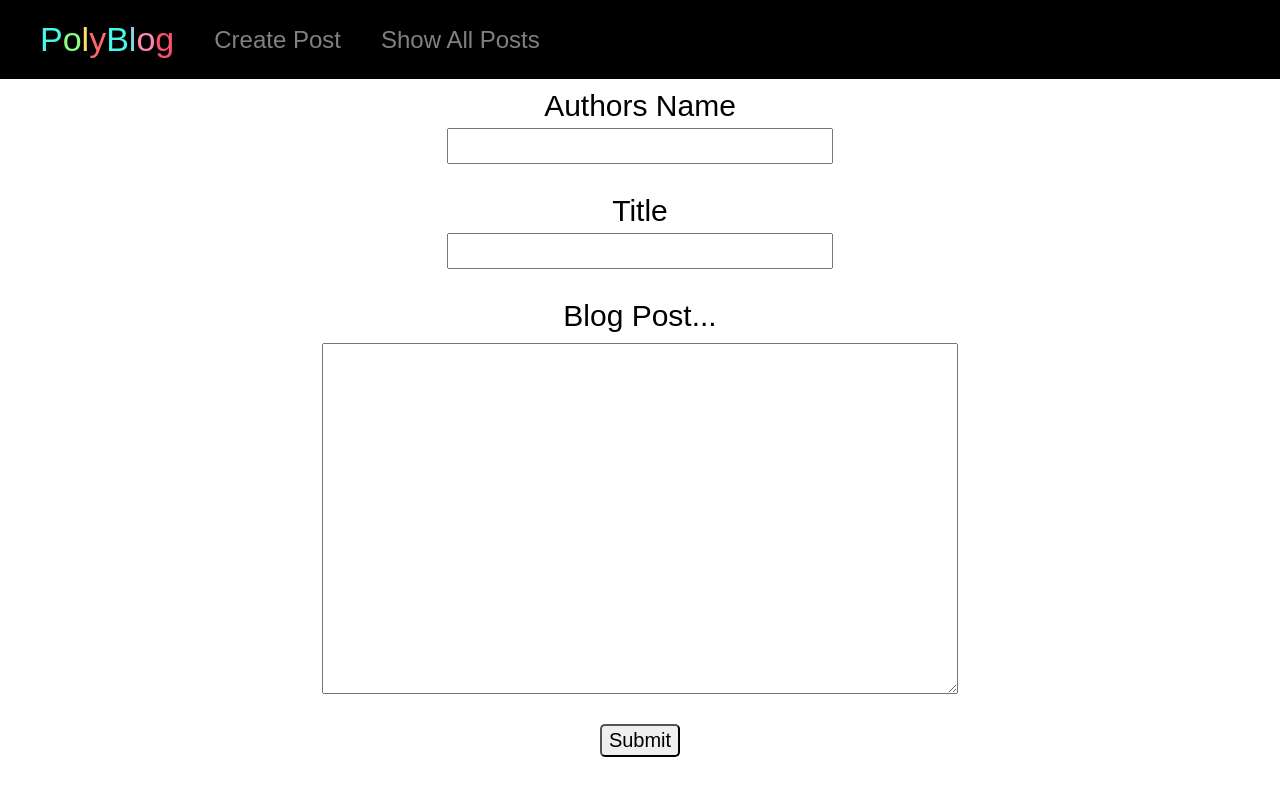
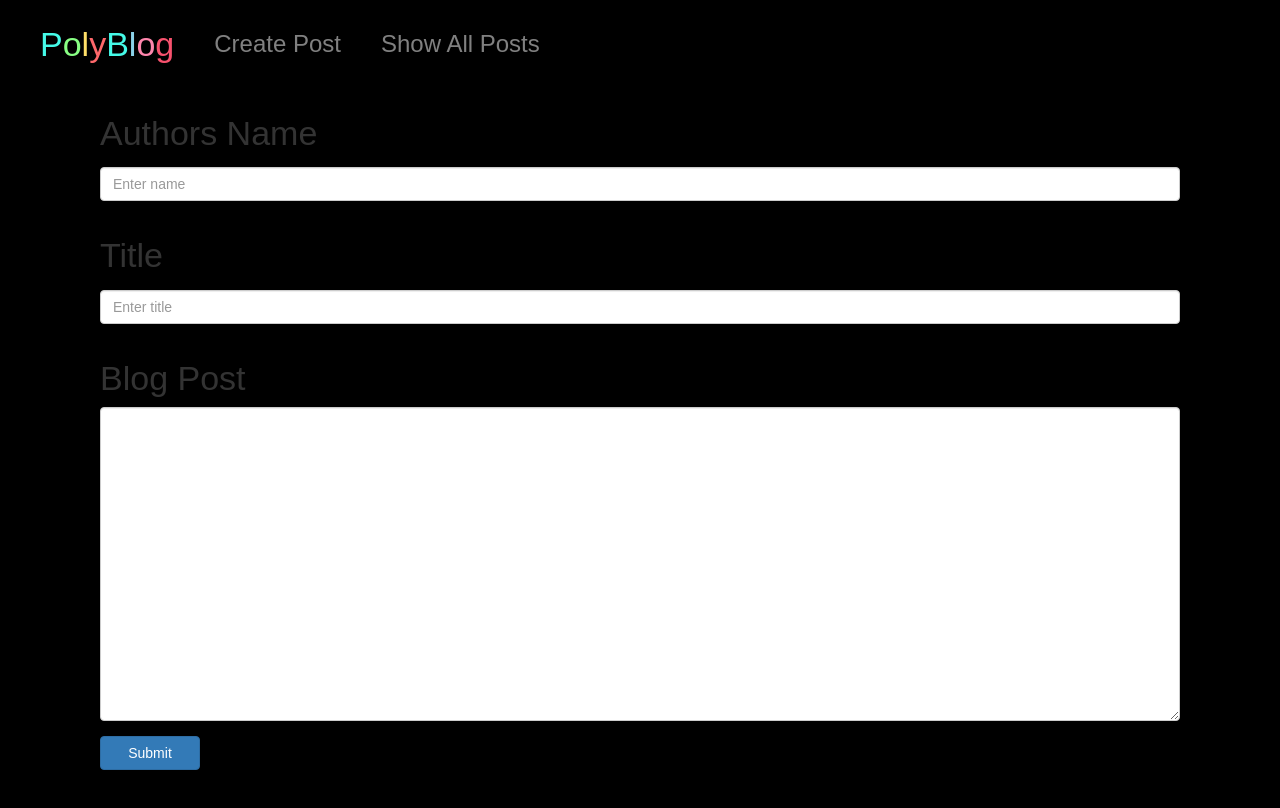
Before and after one commit to AryDavani/11.1-PolyBlog, a React (Create React App) app: page /create-post in a window 1280 px wide. Shown: the top 808 px of the page. Built offline with nearby package versions, Linux system fonts and the light colour scheme.

Commit message:
styling form

```diff
--- a/public/index.html
+++ b/public/index.html
@@ -4,21 +4,11 @@
     <meta charset="utf-8">
     <meta name="viewport" content="width=device-width, initial-scale=1, shrink-to-fit=no">
     <meta name="theme-color" content="#000000">
-    <!--
-      manifest.json provides metadata used when your web app is added to the
-      homescreen on Android. See https://developers.google.com/web/fundamentals/engage-and-retain/web-app-manifest/
-    -->
+
     <link rel="manifest" href="%PUBLIC_URL%/manifest.json">
     <link rel="shortcut icon" href="%PUBLIC_URL%/favicon.ico">
-    <!--
-      Notice the use of %PUBLIC_URL% in the tags above.
-      It will be replaced with the URL of the `public` folder during the build.
-      Only files inside the `public` folder can be referenced from the HTML.
+    <link rel="stylesheet" href="https://maxcdn.bootstrapcdn.com/bootstrap/3.3.7/css/bootstrap.min.css">
 
-      Unlike "/favicon.ico" or "favicon.ico", "%PUBLIC_URL%/favicon.ico" will
-      work correctly both with client-side routing and a non-root public URL.
-      Learn how to configure a non-root public URL by running `npm run build`.
-    -->
     <title>React App</title>
   </head>
   <body>
--- a/src/components/CreatePost.js
+++ b/src/components/CreatePost.js
@@ -36,13 +36,19 @@ export default class CreatePost extends Component {
     return (
       <div className="form-div">
         <form onSubmit={ this._handlePostSubmit }>
-          <label>Authors Name</label>
-          <input type="text" name="name"/>
-          <label>Title</label>
-          <input type="text" name="title"/>
-          <label>Blog Post...</label>
-          <textarea rows="15" name="post"/>
-          <button type="submit">Submit</button>
+          <div className="form-group">
+            <label>Authors Name</label>
+            <input type="text" className="form-control" name="name" placeholder="Enter name" />
+          </div>
+          <div>
+            <label>Title</label>
+            <input type="text" className="form-control" name="title" placeholder="Enter title" />
+          </div>
+          <div className="form-group">
+            <label>Blog Post</label>
+            <textarea className="form-control" name="post" rows="15"></textarea>
+          </div>
+          <button type="submit" className="btn btn-primary">Submit</button>
         </form>
       </div>
     )
--- a/src/components/ShowPost.js
+++ b/src/components/ShowPost.js
@@ -27,7 +27,6 @@ export default class ShowPost extends Component {
   }
 
   render(){
-    console.log('my object', this.state.post);
 
     return (
       <div className="single-post">
--- a/src/styles/index.css
+++ b/src/styles/index.css
@@ -5,37 +5,21 @@ body {
   background-color: black;
 }
 .form-div {
-  padding: 10px;
-  background-color: white;
+  padding: 20px 100px;
 }
-form {
-  font-size: 30px;
-  /*color: white;*/
-  display: flex;
-  flex-direction: column;
-  align-items: center;
+
+form label {
+  font-size: 34px;
+  font-weight: 400;
 }
 form input {
-  text-align: center;
   margin-bottom: 30px;
   margin-top: 5px;
-  font-size: 20px;
-  width: 30%;
-  line-height: 30px;
-}
-form textarea {
-  font-size: 20px;
-  width: 50%;
-  margin-bottom: 30px;
-  margin-top: 10px;
 }
 button {
-  border-radius: 5px;
-  width: 80px;
-  font-size: 20px;
-  padding: 3px;
-  margin-bottom: 80px;
+  width: 100px;
 }
+
 .home-page {
   background-image: url("../images/low-poly.png");
   background-position: center;
@@ -52,7 +36,7 @@ button {
   font-weight: 200;
   padding: 20px 50px;
   background-color: rgba(0, 0, 0, 0.5);
-  font-size: 40px;
+  font-size: 60px;
 }
 .flex {
   display: flex;
```
Also changed, not shown: 1 other file (tests, documents, lock files or other folders).
